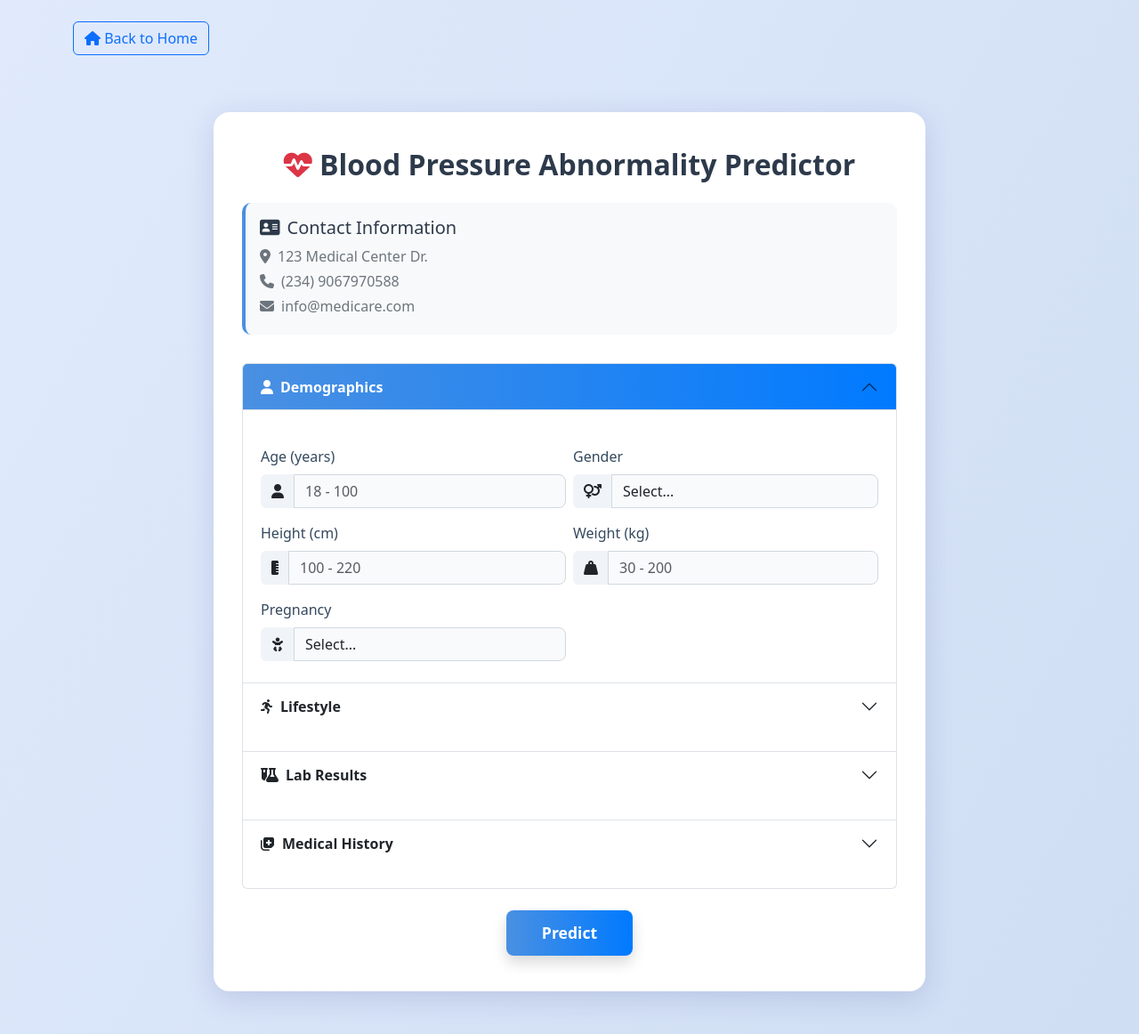
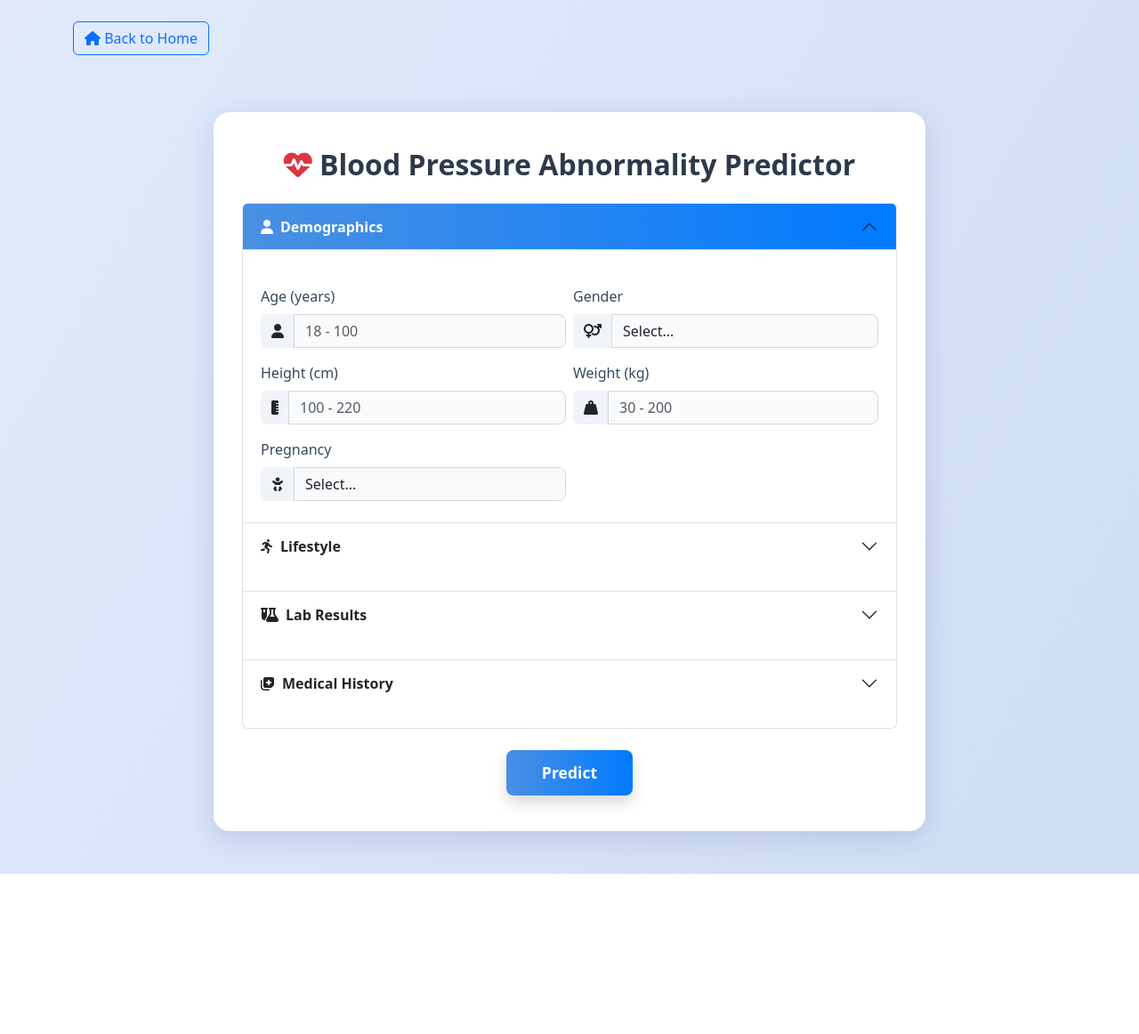
Before and after one commit to Abdoulmerlic/Hbp_Pridection_Model, a Flask app: page /predictor in a window 1280 px wide. Shown: the whole page at 89% size. After the commit the page ends 982 px from the top, so only its background shows below. Run offline with Flask 2, Linux system fonts and the light colour scheme.

Commit message:
Remove contact information section from index.html template to streamline the user interface.

```diff
--- a/random forest/templates/index.html
+++ b/random forest/templates/index.html
@@ -116,15 +116,6 @@
     </div>
     <div class="main-card">
         <h2 class="text-center mb-4"><i class="fa-solid fa-heart-pulse text-danger"></i> Blood Pressure Abnormality Predictor</h2>
-
-        <!-- Contact Information Section -->
-        <div class="contact-info">
-            <h5><i class="fa-solid fa-address-card me-2"></i>Contact Information</h5>
-            <p><i class="fa-solid fa-map-marker-alt me-2"></i>123 Medical Center Dr.</p>
-            <p><i class="fa-solid fa-phone me-2"></i>(234) 9067970588</p>
-            <p><i class="fa-solid fa-envelope me-2"></i>info@medicare.com</p>
-        </div>
-
         <form id="predictionForm">
             <div class="accordion" id="featureAccordion">
                 <!-- Demographics Card -->
```
